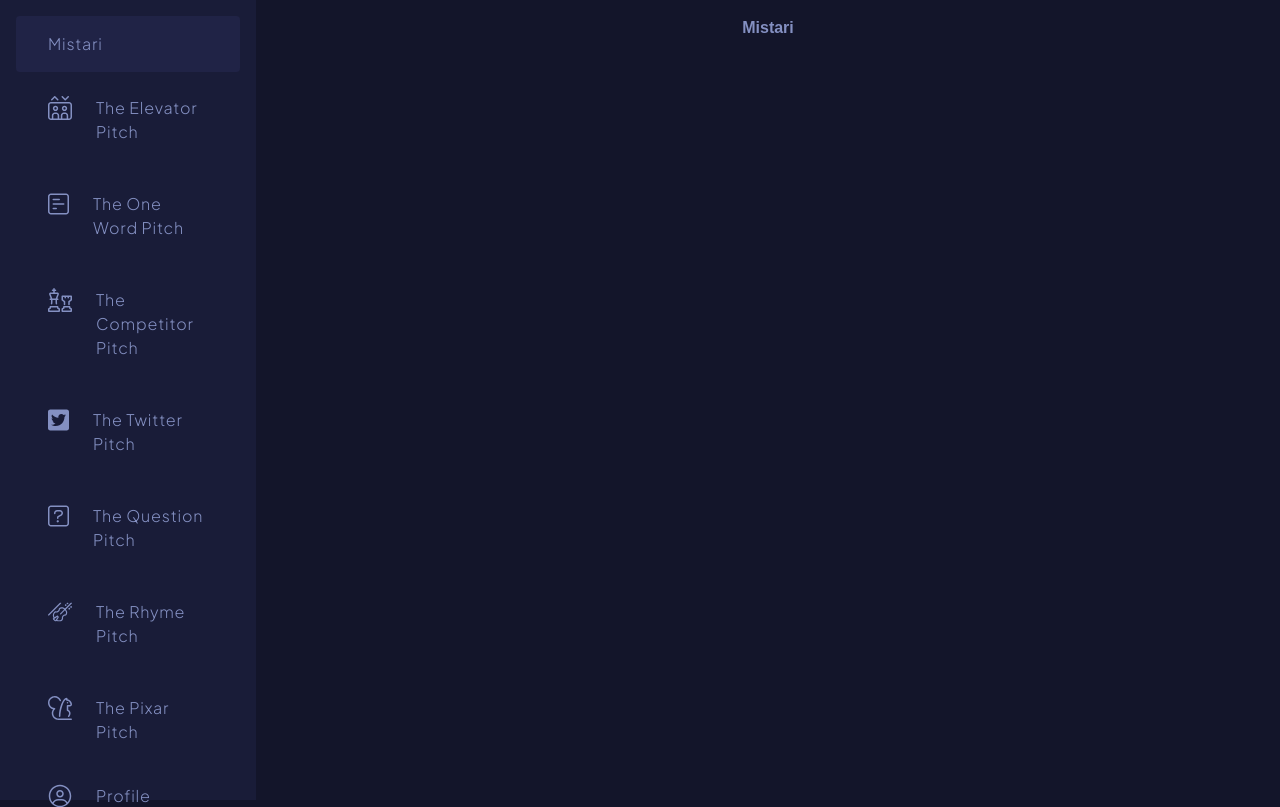
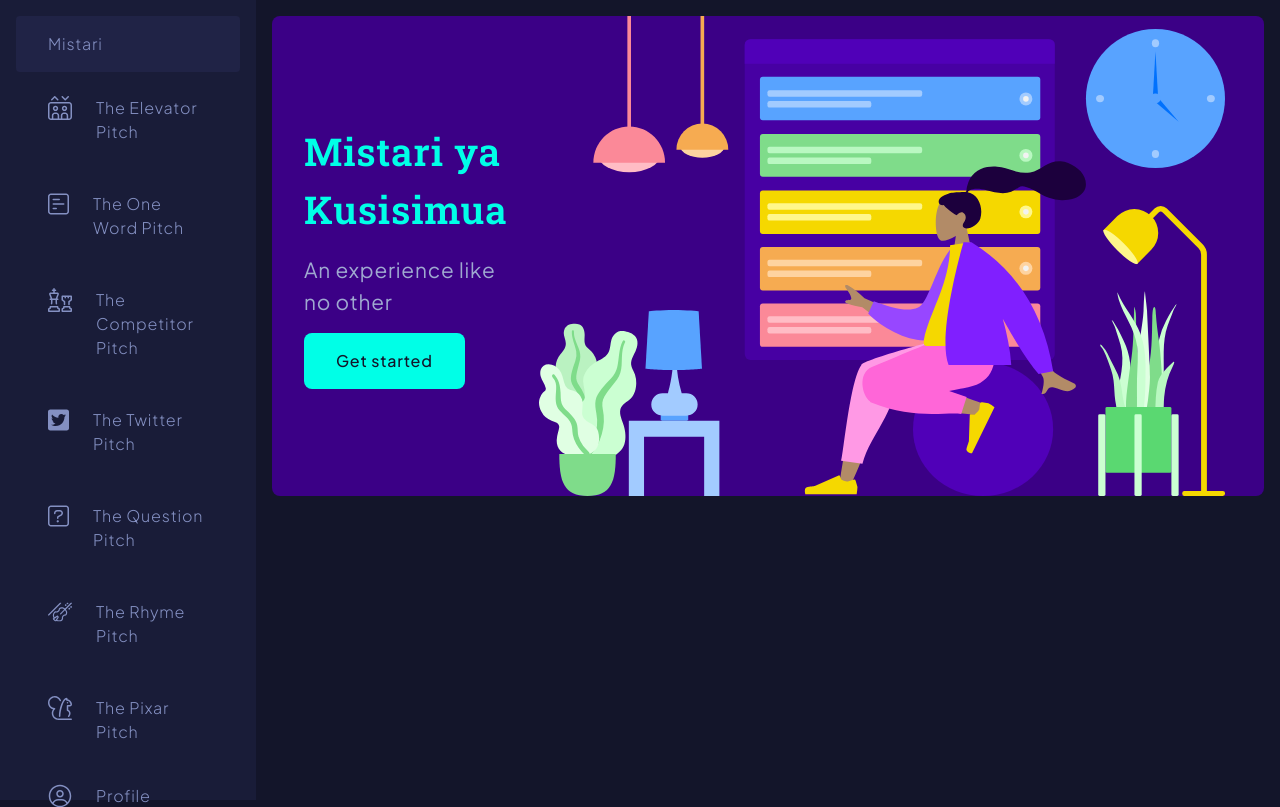
Before and after one commit to devmiano/mistari, a Flask app: page / in a window 1280 px wide. Shown: the top 807 px of the page. Run offline with Flask 2, Linux system fonts and the light colour scheme.

Commit message:
created the hero section

```diff
--- a/app/assets/sass/base/_colors.scss
+++ b/app/assets/sass/base/_colors.scss
@@ -1,4 +1,9 @@
 $primary: #00ffe7;
+
+$accent-100: #6100e0;
+$accent-200: #5000b8;
+$accent-300: #4700a3;
+$accent-400: #3b0086;
 
 $red: #fb8998;
 $orange: #f6ab51;
--- a/app/assets/sass/global.scss
+++ b/app/assets/sass/global.scss
@@ -4,8 +4,8 @@
 
 @mixin col {
   display: flex;
+  align-items: center;
   flex-direction: column;
-  align-items: center;
 }
 
 @mixin row {
@@ -15,11 +15,11 @@
 
 @mixin link {
   padding: 1rem 2rem;
-  font-family: $plus;
   color: $text-light;
   font-weight: 300;
+  font-family: $plus;
+  text-decoration: none;
   letter-spacing: 0.05rem;
-  text-decoration: none;
 }
 
 .app {
@@ -64,8 +64,8 @@
         }
 
         .nav-icon {
+          width: 1.5rem;
           height: 1.5rem;
-          width: 1.5rem;
         }
         .nav-text {
           margin-left: 1.5rem;
@@ -83,8 +83,8 @@
       }
 
       .nav-icon {
+        width: 1.5rem;
         height: 1.5rem;
-        width: 1.5rem;
       }
       .nav-text {
         margin-left: 1.5rem;
@@ -98,6 +98,50 @@
     padding: 1rem;
     overflow: auto;
     color: $text-light;
+
+    .hero {
+      @include row;
+      width: 100%;
+      height: 30rem;
+      align-items: center;
+      justify-content: space-between;
+      background-color: #3b0086;
+      border-radius: 0.5rem;
+
+      .hero-content {
+        @include col;
+        height: auto;
+        padding: 2rem;
+        align-items: flex-start;
+
+        .hero-title {
+          color: $primary;
+          font-weight: 600;
+          font-size: 2.4rem;
+          font-family: $roboto;
+          letter-spacing: 0.05rem;
+        }
+        .hero-text {
+          color: $light;
+          margin: 1rem 0;
+          font-weight: 400;
+          font-size: 1.3rem;
+          font-family: $plus;
+          letter-spacing: 0.05rem;
+        }
+        .hero-cta {
+          @include link;
+          color: $bg;
+          font-weight: 500;
+          border-radius: 0.5rem;
+          background-color: $primary;
+        }
+      }
+      .hero-image {
+        margin-right: 4rem;
+        height: 30rem;
+      }
+    }
   }
 }
 
--- a/app/assets/styles/global.css
+++ b/app/assets/styles/global.css
@@ -79,8 +79,8 @@
             @media -sass-debug-info{filename{font-family:file\:\/\/\/home\/devmiano\/builds\/moringa\/mistari\/app\/assets\/sass\/global\.scss}line{font-family:\0000330}}
             .app .sidebar {
               display: flex;
+              align-items: center;
               flex-direction: column;
-              align-items: center;
               top: 0;
               width: 20%;
               z-index: 100;
@@ -93,11 +93,11 @@
               @media -sass-debug-info{filename{font-family:file\:\/\/\/home\/devmiano\/builds\/moringa\/mistari\/app\/assets\/sass\/global\.scss}line{font-family:\0000341}}
               .app .sidebar .nav-brand {
                 padding: 1rem 2rem;
-                font-family: 'Plus Jakarta Sans', sans-serif;
                 color: #8490c2;
                 font-weight: 300;
+                font-family: 'Plus Jakarta Sans', sans-serif;
+                text-decoration: none;
                 letter-spacing: 0.05rem;
-                text-decoration: none;
                 width: 100%; }
                 @media -sass-debug-info{filename{font-family:file\:\/\/\/home\/devmiano\/builds\/moringa\/mistari\/app\/assets\/sass\/global\.scss}line{font-family:\0000344}}
                 .app .sidebar .nav-brand:hover {
@@ -106,19 +106,19 @@
               @media -sass-debug-info{filename{font-family:file\:\/\/\/home\/devmiano\/builds\/moringa\/mistari\/app\/assets\/sass\/global\.scss}line{font-family:\0000350}}
               .app .sidebar .navbar {
                 display: flex;
+                align-items: center;
                 flex-direction: column;
-                align-items: center;
                 width: 100%; }
                 @media -sass-debug-info{filename{font-family:file\:\/\/\/home\/devmiano\/builds\/moringa\/mistari\/app\/assets\/sass\/global\.scss}line{font-family:\0000352}}
                 .app .sidebar .navbar .nav-link {
                   display: flex;
                   flex-direction: row;
                   padding: 1rem 2rem;
-                  font-family: 'Plus Jakarta Sans', sans-serif;
                   color: #8490c2;
                   font-weight: 300;
+                  font-family: 'Plus Jakarta Sans', sans-serif;
+                  text-decoration: none;
                   letter-spacing: 0.05rem;
-                  text-decoration: none;
                   width: 100%;
                   margin: 0.5rem 0; }
                   @media -sass-debug-info{filename{font-family:file\:\/\/\/home\/devmiano\/builds\/moringa\/mistari\/app\/assets\/sass\/global\.scss}line{font-family:\0000357}}
@@ -127,8 +127,8 @@
                     background-color: #202346; }
                     @media -sass-debug-info{filename{font-family:file\:\/\/\/home\/devmiano\/builds\/moringa\/mistari\/app\/assets\/sass\/global\.scss}line{font-family:\0000362}}
                     .app .sidebar .navbar .nav-link .nav-icon {
-                      height: 1.5rem;
-                      width: 1.5rem; }
+                      width: 1.5rem;
+                      height: 1.5rem; }
                       @media -sass-debug-info{filename{font-family:file\:\/\/\/home\/devmiano\/builds\/moringa\/mistari\/app\/assets\/sass\/global\.scss}line{font-family:\0000366}}
                       .app .sidebar .navbar .nav-link .nav-text {
                         margin-left: 1.5rem; }
@@ -137,11 +137,11 @@
                 display: flex;
                 flex-direction: row;
                 padding: 1rem 2rem;
-                font-family: 'Plus Jakarta Sans', sans-serif;
                 color: #8490c2;
                 font-weight: 300;
+                font-family: 'Plus Jakarta Sans', sans-serif;
+                text-decoration: none;
                 letter-spacing: 0.05rem;
-                text-decoration: none;
                 width: 100%; }
                 @media -sass-debug-info{filename{font-family:file\:\/\/\/home\/devmiano\/builds\/moringa\/mistari\/app\/assets\/sass\/global\.scss}line{font-family:\0000377}}
                 .app .sidebar .nav-cta:hover {
@@ -149,22 +149,71 @@
                   background-color: #202346; }
                   @media -sass-debug-info{filename{font-family:file\:\/\/\/home\/devmiano\/builds\/moringa\/mistari\/app\/assets\/sass\/global\.scss}line{font-family:\0000382}}
                   .app .sidebar .nav-cta .nav-icon {
-                    height: 1.5rem;
-                    width: 1.5rem; }
+                    width: 1.5rem;
+                    height: 1.5rem; }
                     @media -sass-debug-info{filename{font-family:file\:\/\/\/home\/devmiano\/builds\/moringa\/mistari\/app\/assets\/sass\/global\.scss}line{font-family:\0000386}}
                     .app .sidebar .nav-cta .nav-text {
                       margin-left: 1.5rem; }
             @media -sass-debug-info{filename{font-family:file\:\/\/\/home\/devmiano\/builds\/moringa\/mistari\/app\/assets\/sass\/global\.scss}line{font-family:\0000394}}
             .app .container {
               display: flex;
+              align-items: center;
               flex-direction: column;
-              align-items: center;
               width: 80%;
               padding: 1rem;
               overflow: auto;
               color: #8490c2; }
+              @media -sass-debug-info{filename{font-family:file\:\/\/\/home\/devmiano\/builds\/moringa\/mistari\/app\/assets\/sass\/global\.scss}line{font-family:\00003100}}
+              .app .container .hero {
+                display: flex;
+                flex-direction: row;
+                width: 100%;
+                height: 30rem;
+                align-items: center;
+                justify-content: space-between;
+                background-color: #3b0086;
+                border-radius: 0.5rem; }
+                @media -sass-debug-info{filename{font-family:file\:\/\/\/home\/devmiano\/builds\/moringa\/mistari\/app\/assets\/sass\/global\.scss}line{font-family:\00003108}}
+                .app .container .hero .hero-content {
+                  display: flex;
+                  align-items: center;
+                  flex-direction: column;
+                  height: auto;
+                  padding: 2rem;
+                  align-items: flex-start; }
+                  @media -sass-debug-info{filename{font-family:file\:\/\/\/home\/devmiano\/builds\/moringa\/mistari\/app\/assets\/sass\/global\.scss}line{font-family:\00003113}}
+                  .app .container .hero .hero-content .hero-title {
+                    color: #00ffe7;
+                    font-weight: 600;
+                    font-size: 2.4rem;
+                    font-family: 'Roboto Slab', serif;
+                    letter-spacing: 0.05rem; }
+                    @media -sass-debug-info{filename{font-family:file\:\/\/\/home\/devmiano\/builds\/moringa\/mistari\/app\/assets\/sass\/global\.scss}line{font-family:\00003120}}
+                    .app .container .hero .hero-content .hero-text {
+                      color: #9fa9d0;
+                      margin: 1rem 0;
+                      font-weight: 400;
+                      font-size: 1.3rem;
+                      font-family: 'Plus Jakarta Sans', sans-serif;
+                      letter-spacing: 0.05rem; }
+                      @media -sass-debug-info{filename{font-family:file\:\/\/\/home\/devmiano\/builds\/moringa\/mistari\/app\/assets\/sass\/global\.scss}line{font-family:\00003128}}
+                      .app .container .hero .hero-content .hero-cta {
+                        padding: 1rem 2rem;
+                        color: #8490c2;
+                        font-weight: 300;
+                        font-family: 'Plus Jakarta Sans', sans-serif;
+                        text-decoration: none;
+                        letter-spacing: 0.05rem;
+                        color: #13152a;
+                        font-weight: 500;
+                        border-radius: 0.5rem;
+                        background-color: #00ffe7; }
+                @media -sass-debug-info{filename{font-family:file\:\/\/\/home\/devmiano\/builds\/moringa\/mistari\/app\/assets\/sass\/global\.scss}line{font-family:\00003137}}
+                .app .container .hero .hero-image {
+                  margin-right: 4rem;
+                  height: 30rem; }
 
-  @media -sass-debug-info{filename{font-family:file\:\/\/\/home\/devmiano\/builds\/moringa\/mistari\/app\/assets\/sass\/global\.scss}line{font-family:\00003104}}
+  @media -sass-debug-info{filename{font-family:file\:\/\/\/home\/devmiano\/builds\/moringa\/mistari\/app\/assets\/sass\/global\.scss}line{font-family:\00003148}}
   .active {
     border-radius: 0.25rem;
     background-color: #202346; }
--- a/app/templates/index.html
+++ b/app/templates/index.html
@@ -3,7 +3,12 @@
   {% include 'sidebar.html' %}
   <section class="container">
     <div class="hero">
-      <h1>{{title}}</h1>
+      <div class="hero-content">
+        <h1 class="hero-title">Mistari ya Kusisimua</h1>
+        <p class="hero-text">An experience like no other</p>
+        <a class="hero-cta" href="/">Get started</a>
+      </div>
+      <img class="hero-image" src="../assets/images/hero.svg" alt="hero" />
     </div>
     <div class="content"></div>
   </section>
```
Also changed, not shown: app/assets/images/hero.svg.
